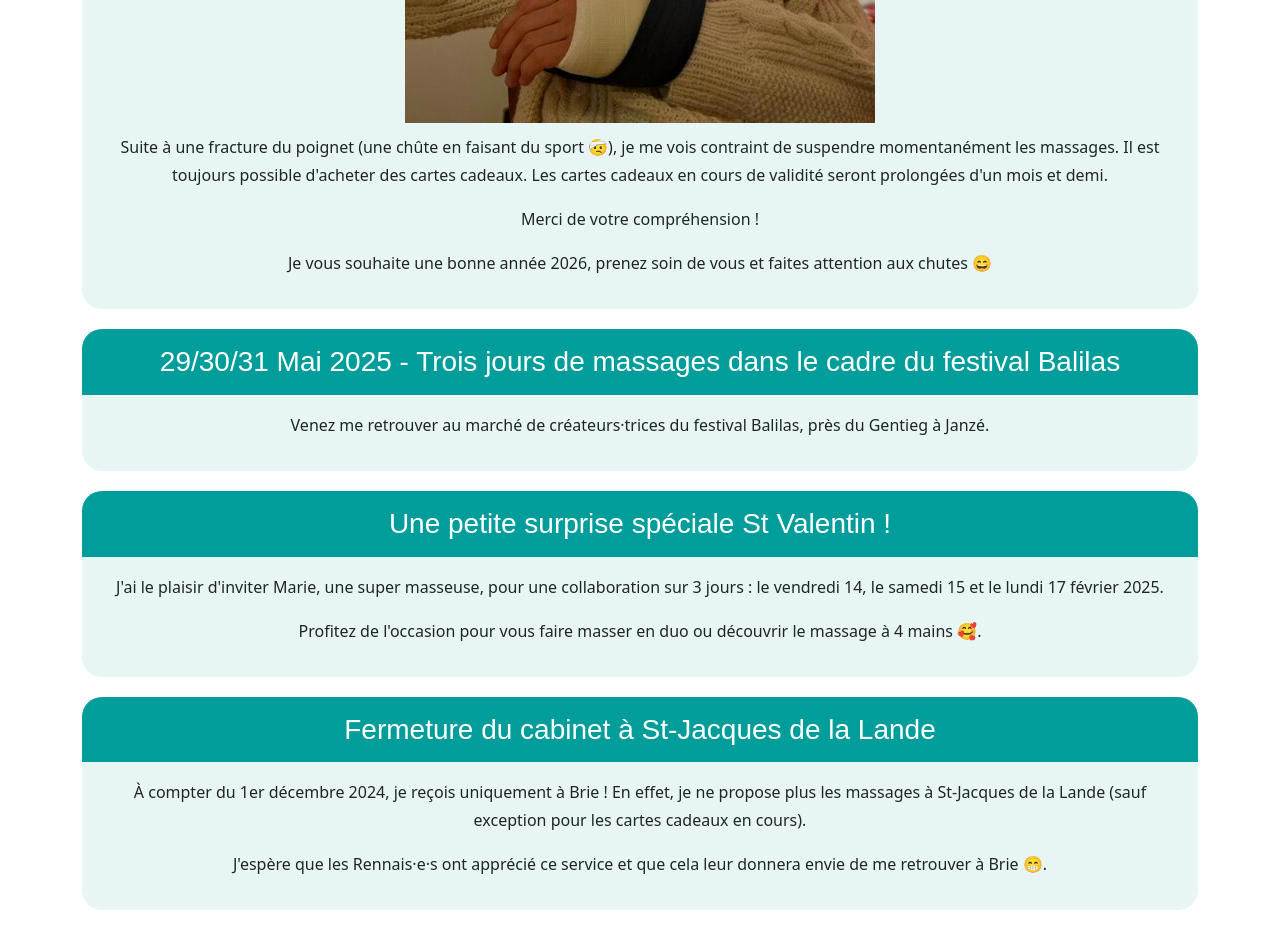
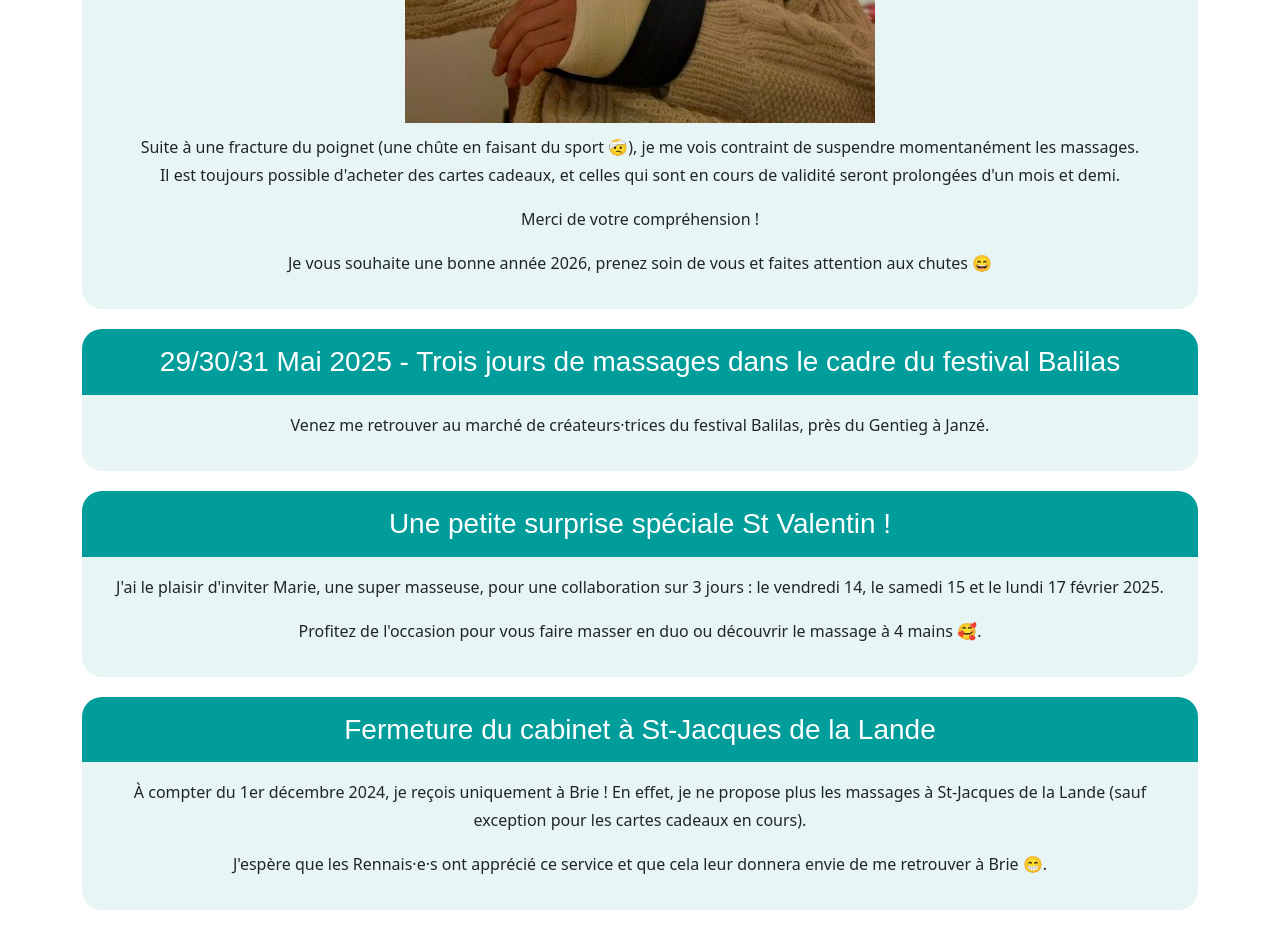
Before and after one commit to Arthurin/massagerecu-app, a Next.js app: page / in a window 1280 px wide. Shown: the part 1920-2850 px from the top of the page. Built offline with nearby package versions, Linux system fonts and the light colour scheme; a web font is replaced by a local one.

Commit message:
toujours plus espacé

```diff
--- a/src/app/page.tsx
+++ b/src/app/page.tsx
@@ -92,8 +92,9 @@ export default function Home() {
             <p>
               Suite à une fracture du poignet (une chûte en faisant du sport
               🤕), je me vois contraint de suspendre momentanément les massages.
-              Il est toujours possible d'acheter des cartes cadeaux. Les cartes
-              cadeaux en cours de validité seront prolongées d'un mois et demi.
+              <br />
+              Il est toujours possible d'acheter des cartes cadeaux, et celles
+              qui sont en cours de validité seront prolongées d'un mois et demi.
             </p>
             <p>Merci de votre compréhension !</p>
             <p>
```
